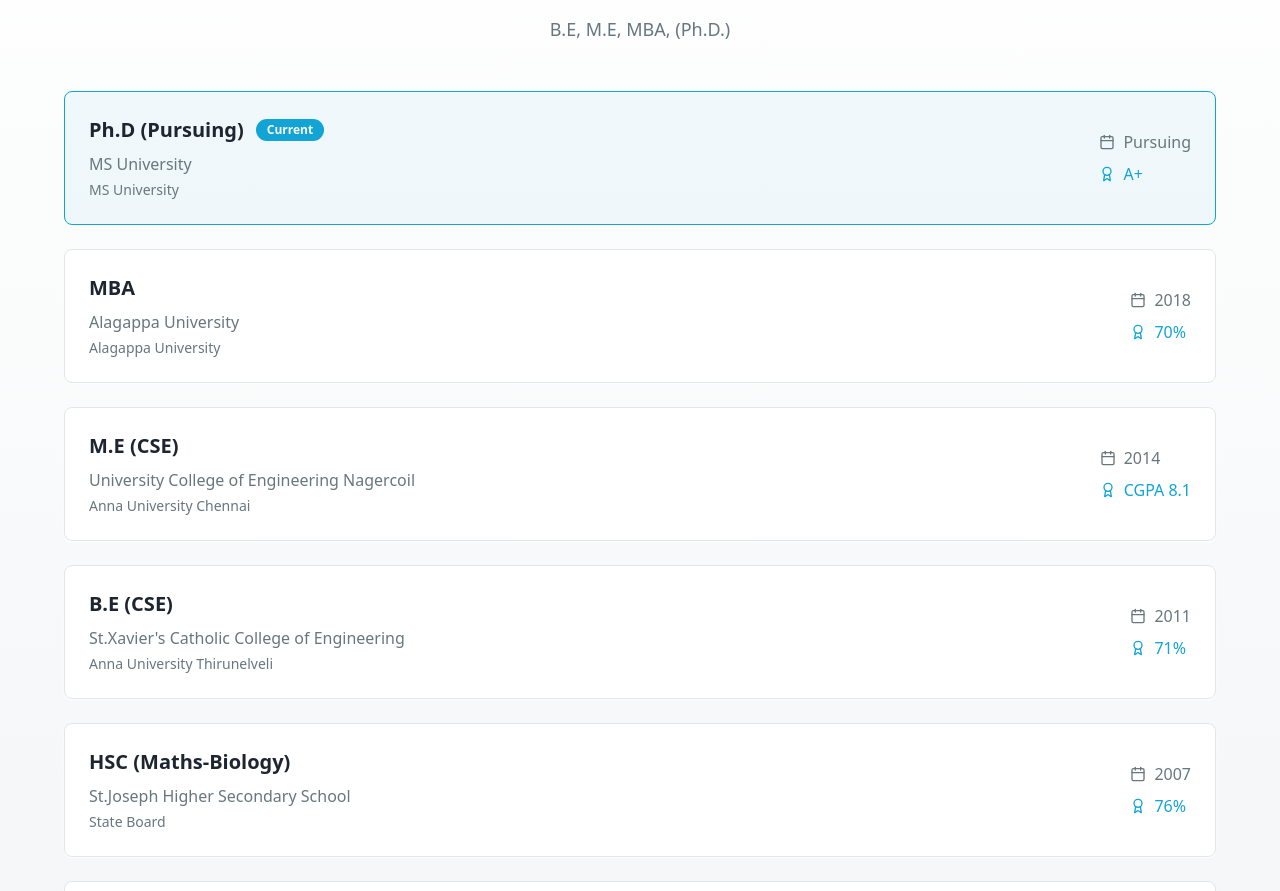
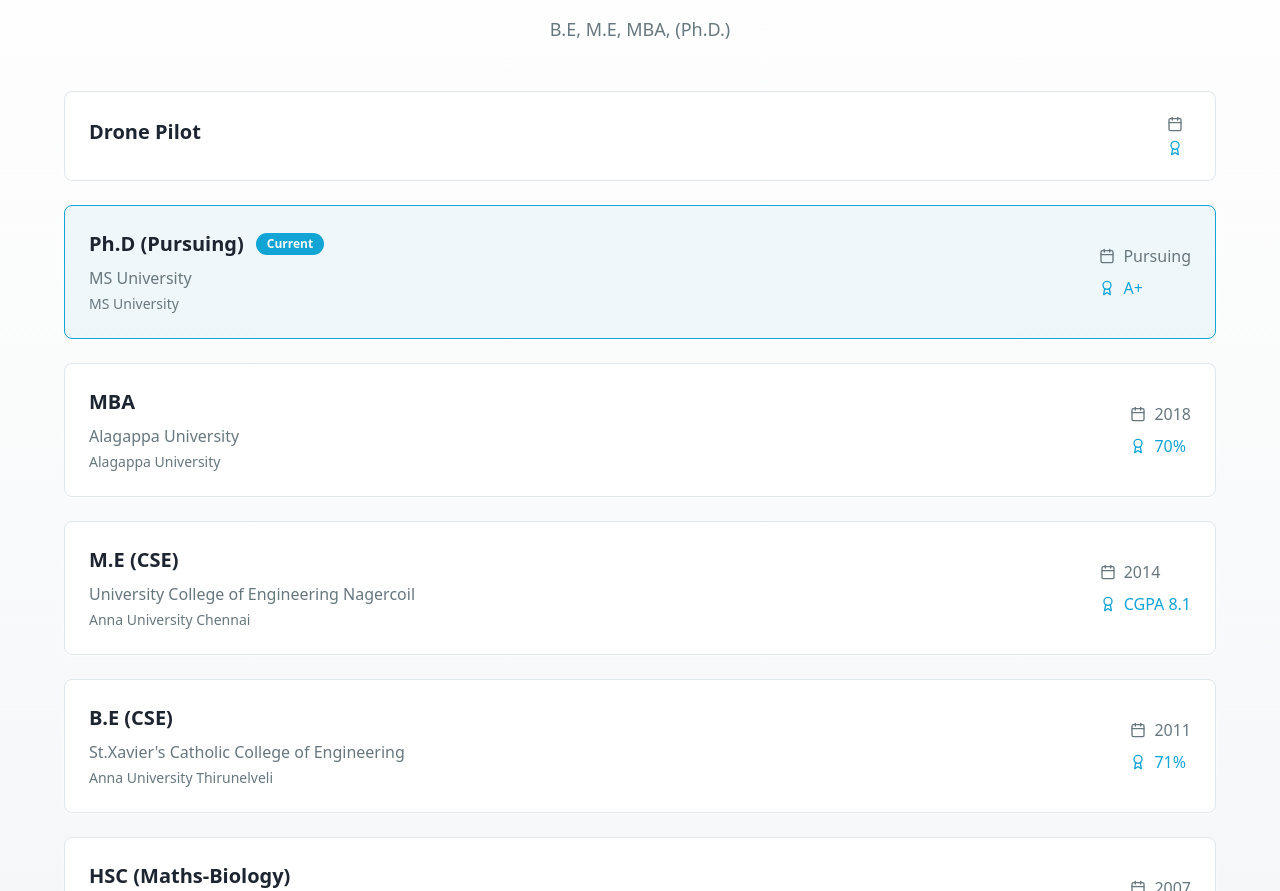
Before and after one commit to steffis-commits/steffi-tech-showcase, a React (Vite) app: page / in a window 1280 px wide. Shown: the part 1966-2857 px from the top of the page. Built offline with nearby package versions, Linux system fonts and the light colour scheme.

Commit message:
Update Education.tsx

```diff
--- a/src/components/Education.tsx
+++ b/src/components/Education.tsx
@@ -4,6 +4,9 @@ import { GraduationCap, Calendar, Award } from "lucide-react";
 
 const Education = () => {
   const educationData = [
+    {
+      degree: "Drone Pilot"
+    },
     {
       degree: "Ph.D (Pursuing)",
       institution: "MS University",
```
